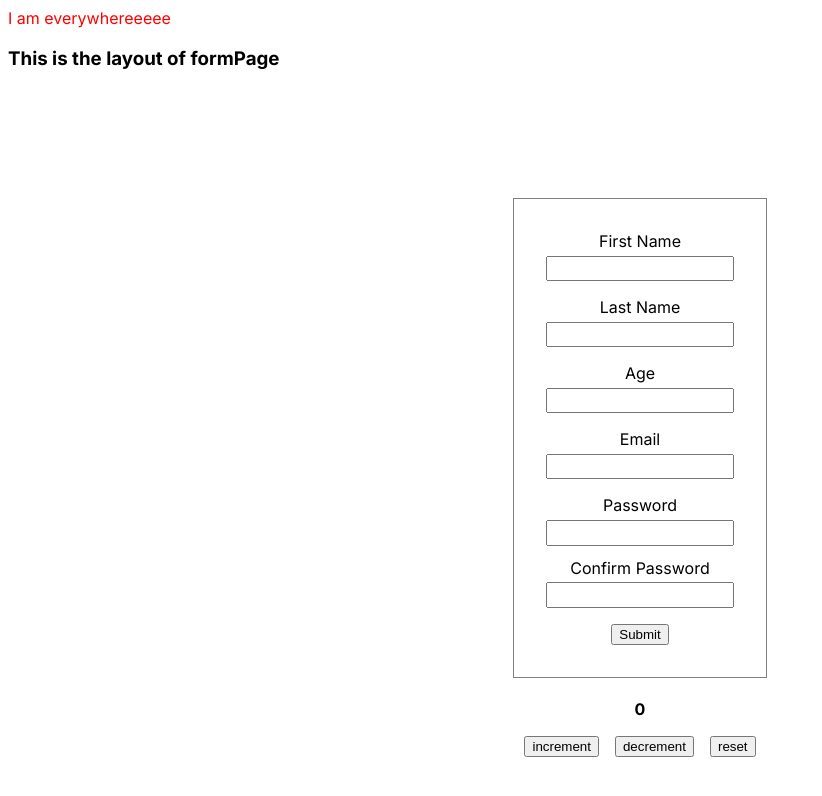
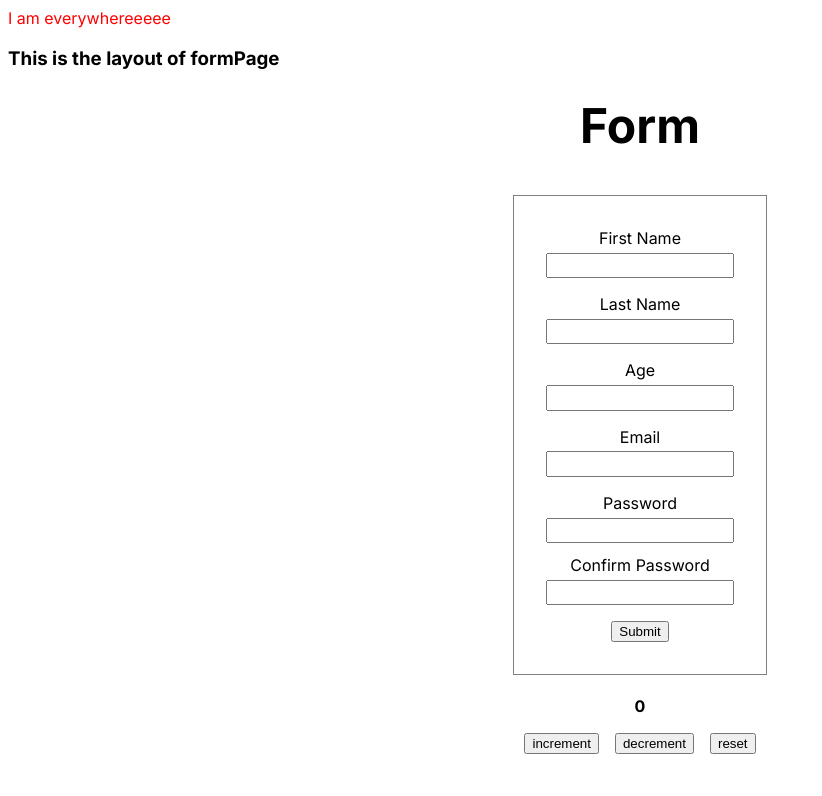
Before and after one commit to burakS-cloud/react-hook-form_zod_next13, a Next.js app: page /formPage in a window 1280 px wide. Shown: the top 796 px of the page, without its empty margins (0-822 px from the left). Built offline with nearby package versions, Linux system fonts and the light colour scheme.

Commit message:
added css module for formPage

```diff
--- /dev/null
+++ b/src/app/formPage/formStyles.module.css
@@ -0,0 +1,3 @@
+.formHeader {
+    font-size: 3rem;
+}
--- a/src/app/formPage/page.tsx
+++ b/src/app/formPage/page.tsx
@@ -4,6 +4,7 @@ import { z } from "zod";
 import { useForm } from "react-hook-form";
 import { zodResolver } from "@hookform/resolvers/zod";
 import Counter from "@/components/counter.component";
+import styles from "./formStyles.module.css";
 
 const FormPage = () => {
   const style = {
@@ -96,9 +97,11 @@ const FormPage = () => {
           display: "flex",
           justifyContent: "center",
           alignItems: "center",
-          marginTop: "8rem",
+          marginTop: "-2rem",
+          flexDirection: "column",
         }}
       >
+        <h2 className={styles.formHeader}>Form</h2>
         <form
           onSubmit={handleSubmit(submitData)}
           style={{
--- a/src/components/popup.tsx
+++ b/src/components/popup.tsx
@@ -25,6 +25,9 @@ const MyComponent = () => {
         style={customStyles}
       >
         <h1>Modal Content</h1>
+        <label htmlFor="">First Name</label>
+        <input type="text" />
+        <button type="button">Submit</button>
         <button onClick={() => setIsOpen(false)}>Close Modal</button>
       </Modal>
     </div>
```
